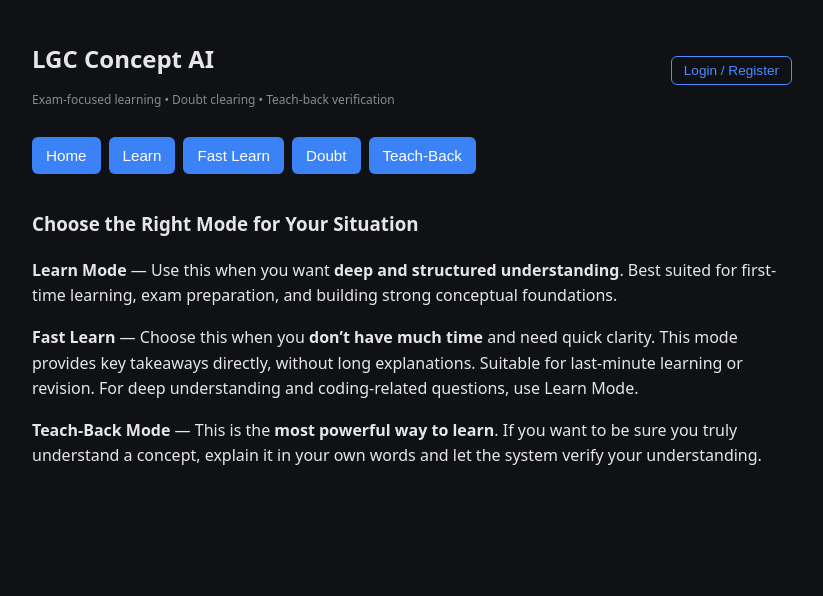
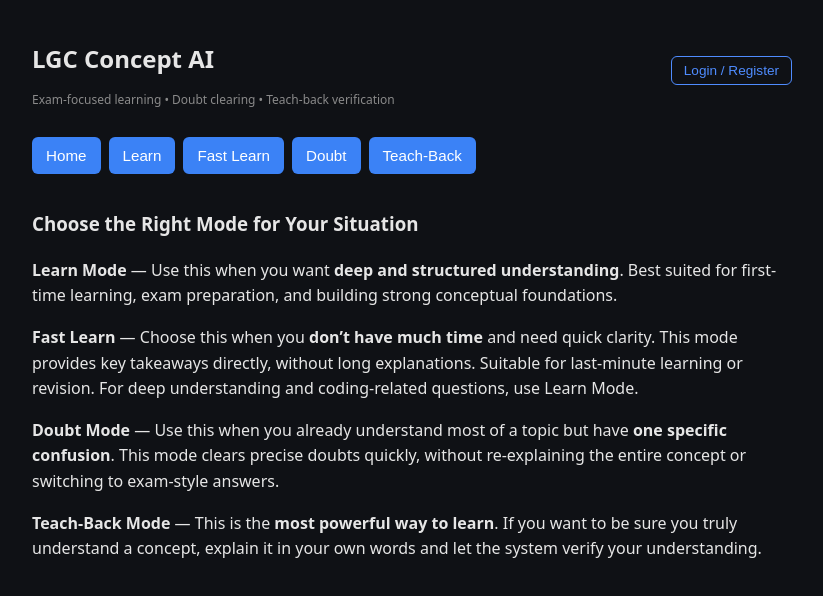
Before and after one commit to lingarobotics/LGC-Concept-AI, a React (Vite) app in the folder frontend/: page / in a window 1280 px wide. Shown: the top 596 px of the page, without its empty margins (228-1051 px from the left). Built offline with nearby package versions, Linux system fonts and the light colour scheme.

Commit message:
CHORE(ui): add Doubt Mode explanation to home screen

```diff
--- a/frontend/src/App.jsx
+++ b/frontend/src/App.jsx
@@ -131,6 +131,15 @@ function AppContent() {
               </p>
 
               <p>
+                <strong>Doubt Mode</strong> — Use this when you already
+                understand most of a topic but have
+                <b> one specific confusion</b>.
+                This mode clears precise doubts quickly,
+                without re-explaining the entire concept
+                or switching to exam-style answers.
+              </p>
+
+              <p>
                 <strong>Teach-Back Mode</strong> — This is the
                 <b> most powerful way to learn</b>.
                 If you want to be sure you truly understand a concept,
@@ -164,5 +173,4 @@ export default function App() {
   );
 }
 
-
-// this App.jsx file is for version 2.0.0
+//this file is for version 2.0.0
```
